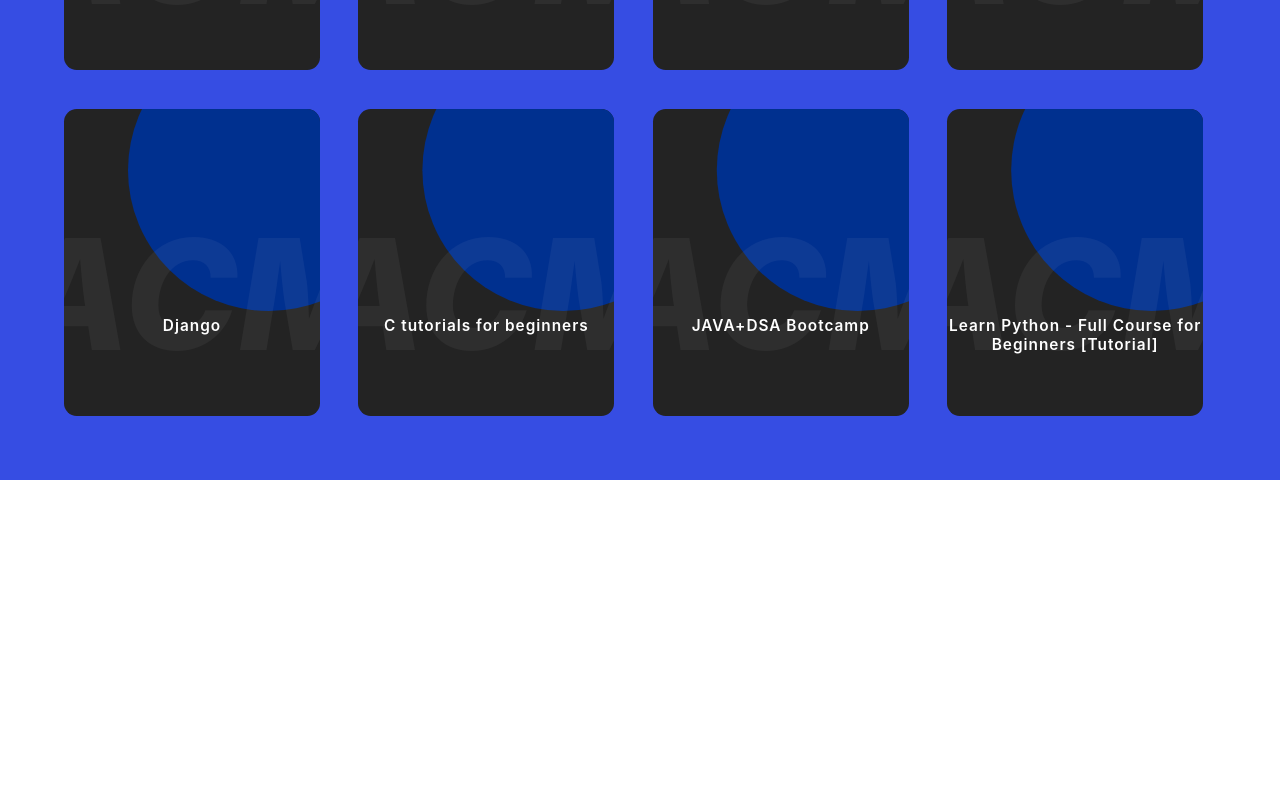
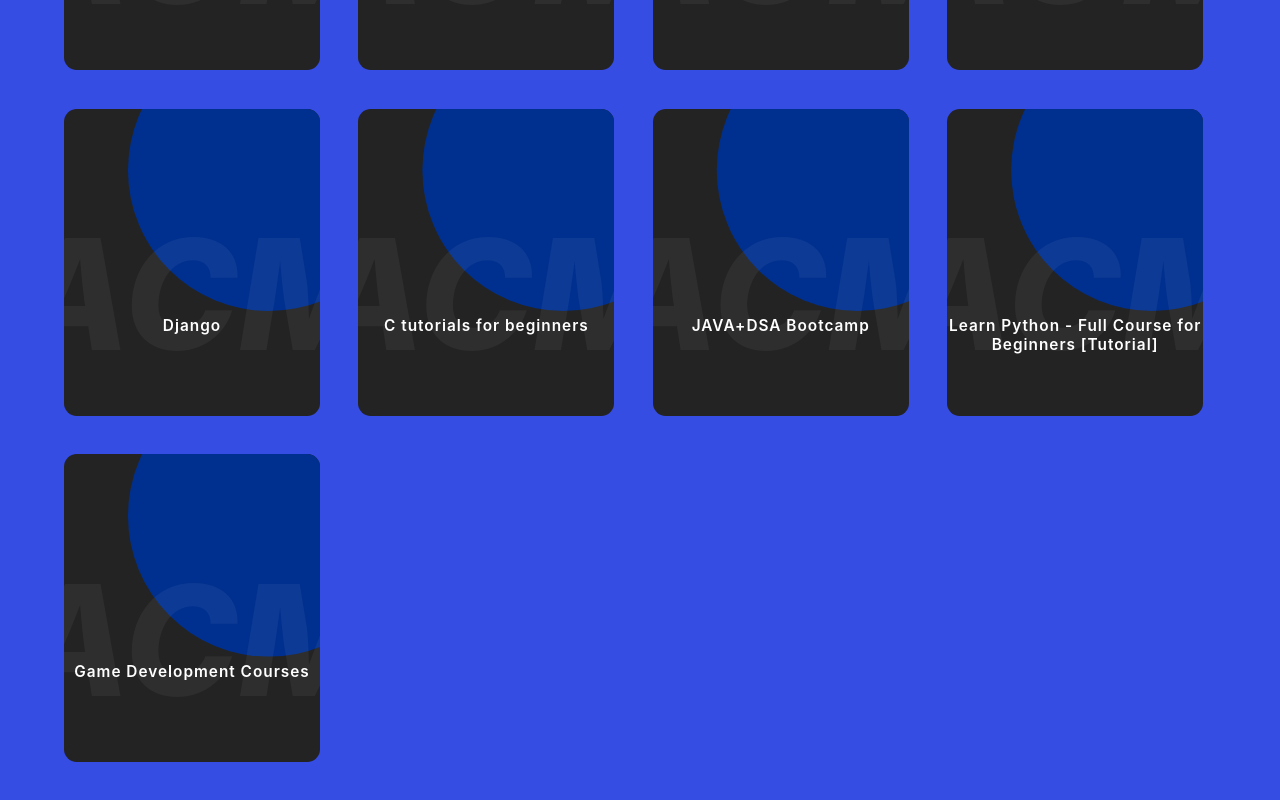
Before and after one commit to ACM-JUIT/Learning-Resources, a React (Create React App) app: page / in a window 1280 px wide. Shown: the part 1292-2092 px from the top of the page. Before the commit the page ends 1772 px from the top, so only its background shows below. Built offline with nearby package versions, Linux system fonts and the light colour scheme.

Commit message:
give info. about game dev.

```diff
--- a/src/data.js
+++ b/src/data.js
@@ -79,4 +79,9 @@
       brief: "This beginner-friendly course will teach you the basics of Python programming.",
       link: "https://www.youtube.com/watch?v=rfscVS0vtbw&t=13720s&ab_channel=freeCodeCamp.org",
     },
+    {
+      courseName: "Game Development Courses",
+      brief: "This site teach you basic of game development and things req. to learn . You also take more knowledge in other fields of gaming.",
+      link: "https://www.futurelearn.com/subjects/it-and-computer-science-courses/game-development",
+    },
   ];
```
